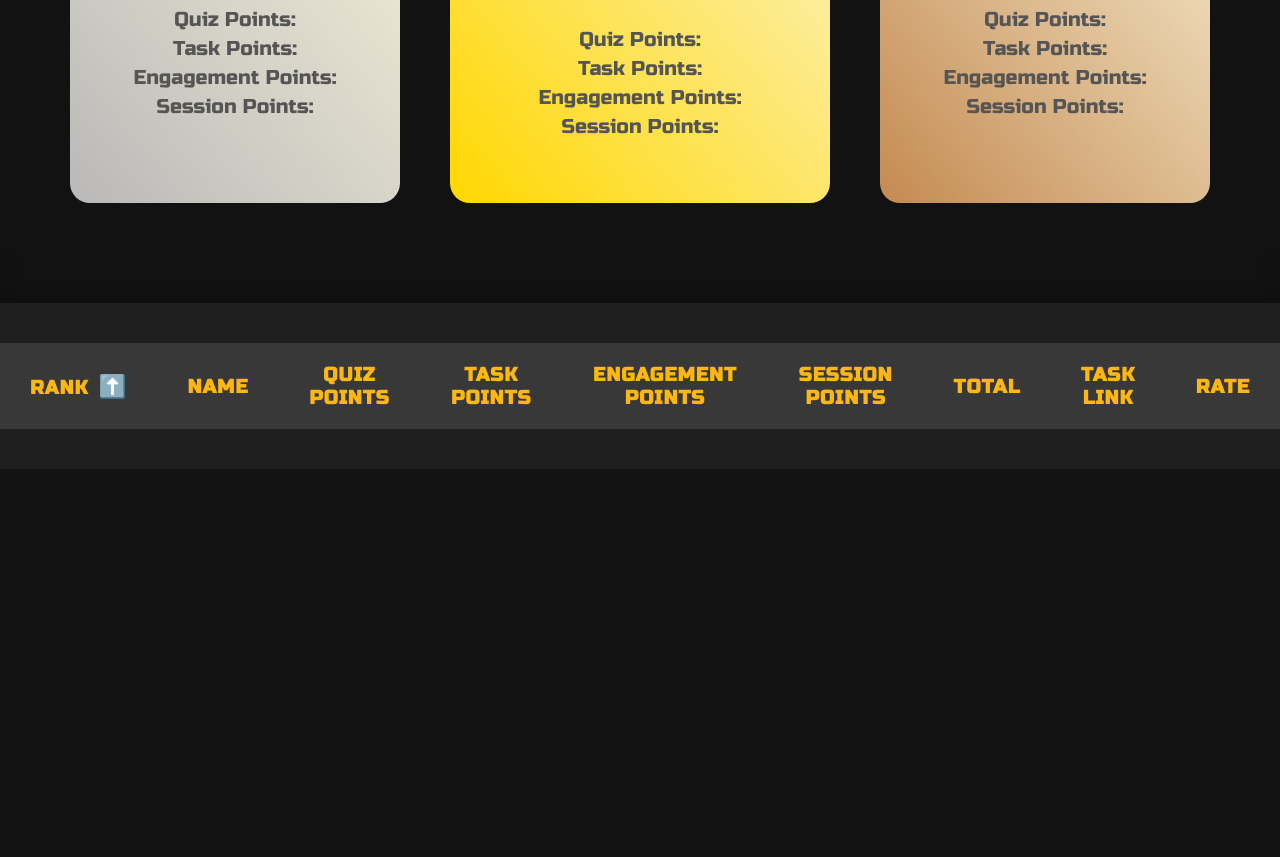
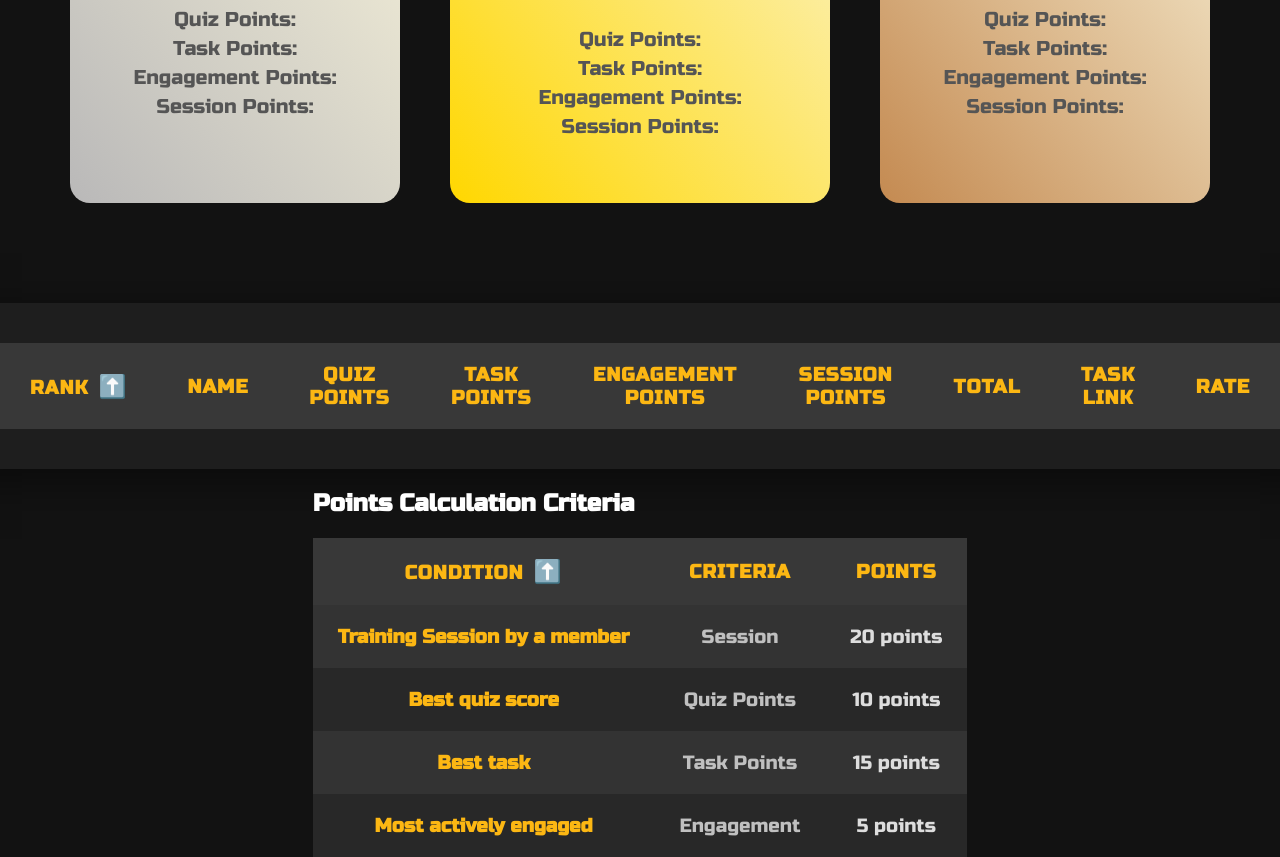
Before and after one commit to nourbenchaaben/LeaderBoard, a plain HTML site: page index.html in a window 1280 px wide. Shown: the part 447-1304 px from the top of the page. Before the commit the page ends 916 px from the top, so only its background shows below. Drawn offline with Linux system fonts and the light colour scheme; no server answers.

Commit message:
Update index.html

```diff
--- a/index.html
+++ b/index.html
@@ -97,7 +97,40 @@
       </table>
     </div>
 
-
+    <div class="points-container">
+      <h2>Points Calculation Criteria</h2>
+      <table class="points-table">
+        <thead>
+          <tr>
+            <th>Condition</th>
+            <th>Criteria</th>
+            <th>Points</th>
+          </tr>
+        </thead>
+        <tbody>
+          <tr>
+            <td>Training Session by a member</td>
+            <td>Session</td>
+            <td>20 points</td>
+          </tr>
+          <tr>
+            <td>Best quiz score</td>
+            <td>Quiz Points</td>
+            <td>10 points</td>
+          </tr>
+          <tr>
+            <td>Best task</td>
+            <td>Task Points</td>
+            <td>15 points</td>
+          </tr>
+          <tr>
+            <td>Most actively engaged</td>
+            <td>Engagement</td>
+            <td>5 points</td>
+          </tr>
+        </tbody>
+      </table>
+    </div>
 
   </div>
 </body>
```
